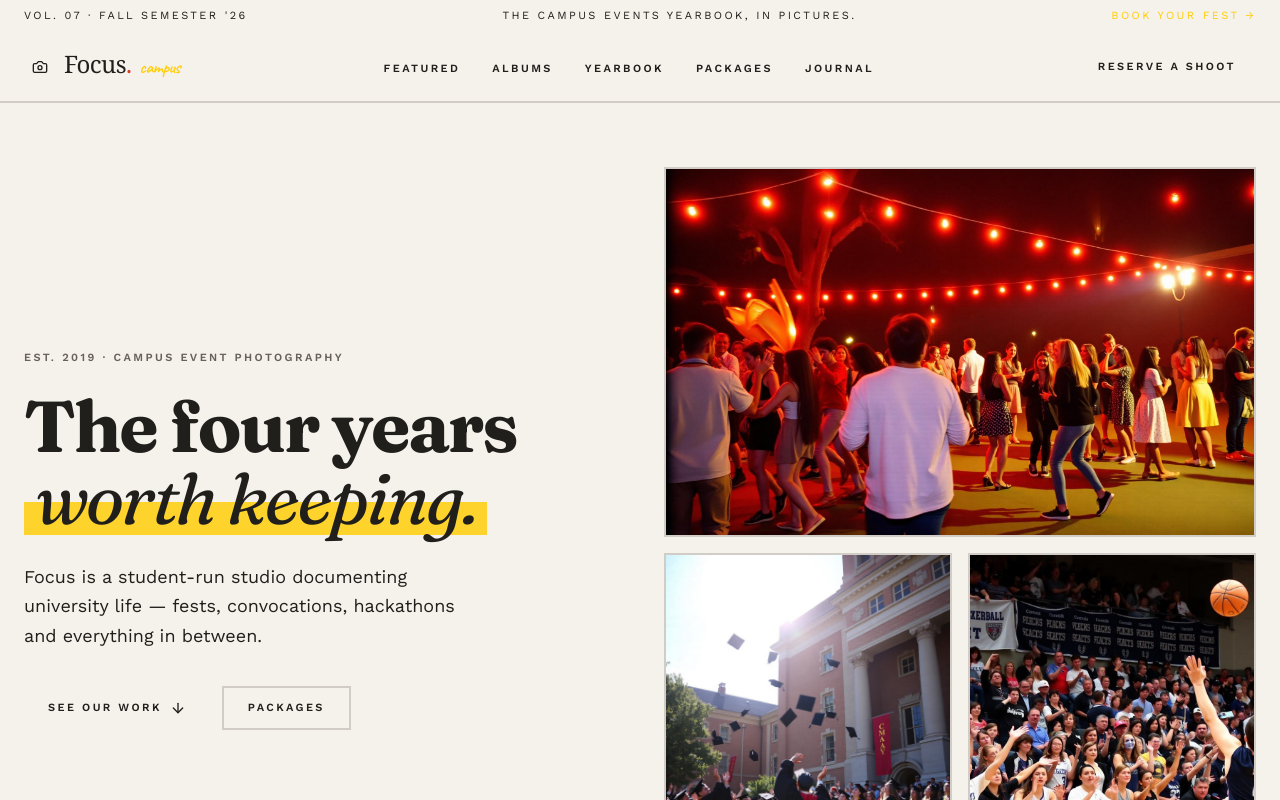
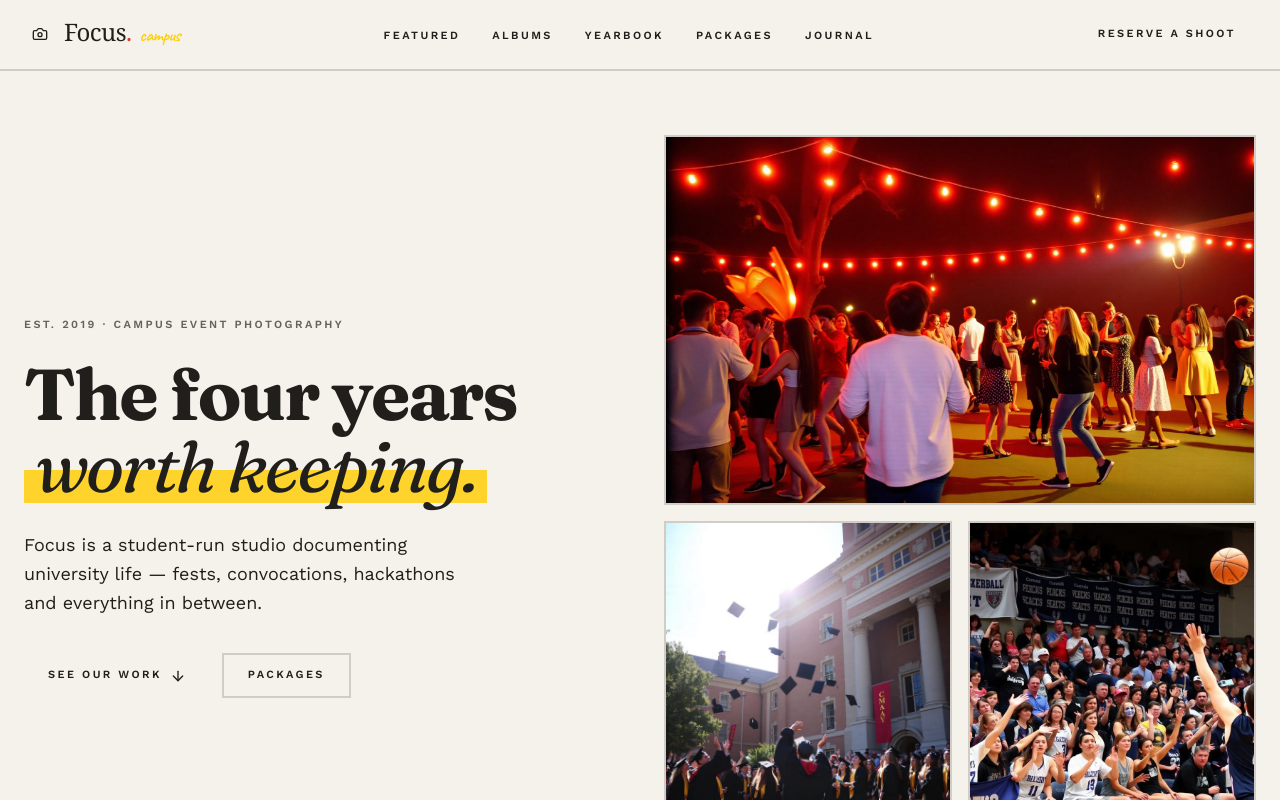
Before and after one commit to MNSBaanu/Focus_Campus, a React (Vite) app: page / in a window 1280 px wide. Shown: the top 800 px of the page. Built offline with nearby package versions, Linux system fonts and the light colour scheme; the HTML template or start-up script is replaced by a standard one.

Commit message:
Changes
Co-authored-by: MNSBaanu <155656483+MNSBaanu@users.noreply.github.com>

```diff
--- a/src/components/focus/Navigation.tsx
+++ b/src/components/focus/Navigation.tsx
@@ -22,16 +22,7 @@ const Navigation = () => {
 
   return (
     <>
-      {/* Top masthead ribbon */}
-      <div className="bg-ink text-paper text-[11px] uppercase tracking-[0.22em] py-2">
-        <div className="container mx-auto px-6 flex items-center justify-between">
-          <span>Vol. 07 · Fall Semester '26</span>
-          <span className="hidden md:inline">The campus events yearbook, in pictures.</span>
-          <a href="#booking" className="text-highlight hover:underline">
-            Book your fest →
-          </a>
-        </div>
-      </div>
+
 
       <motion.nav
         initial={{ y: -40 }}
```
